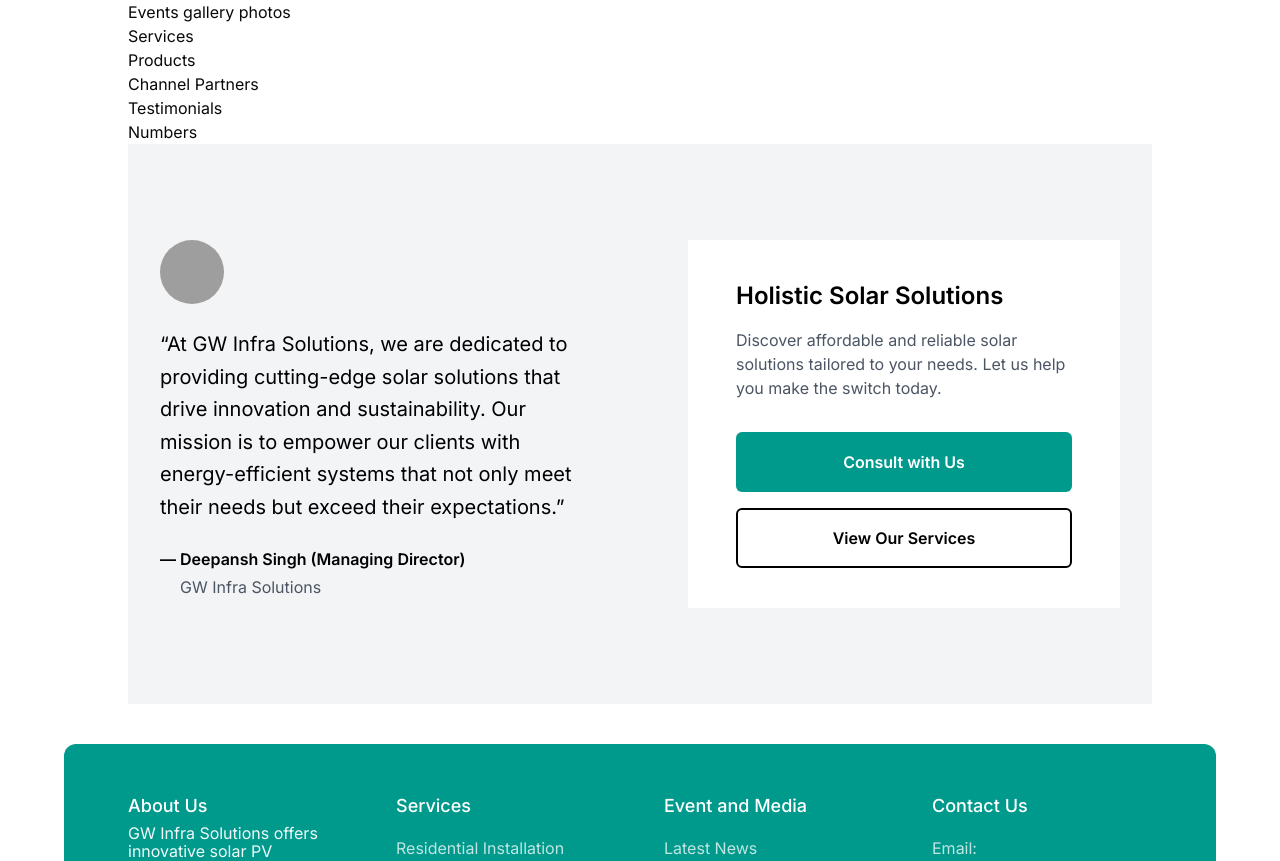
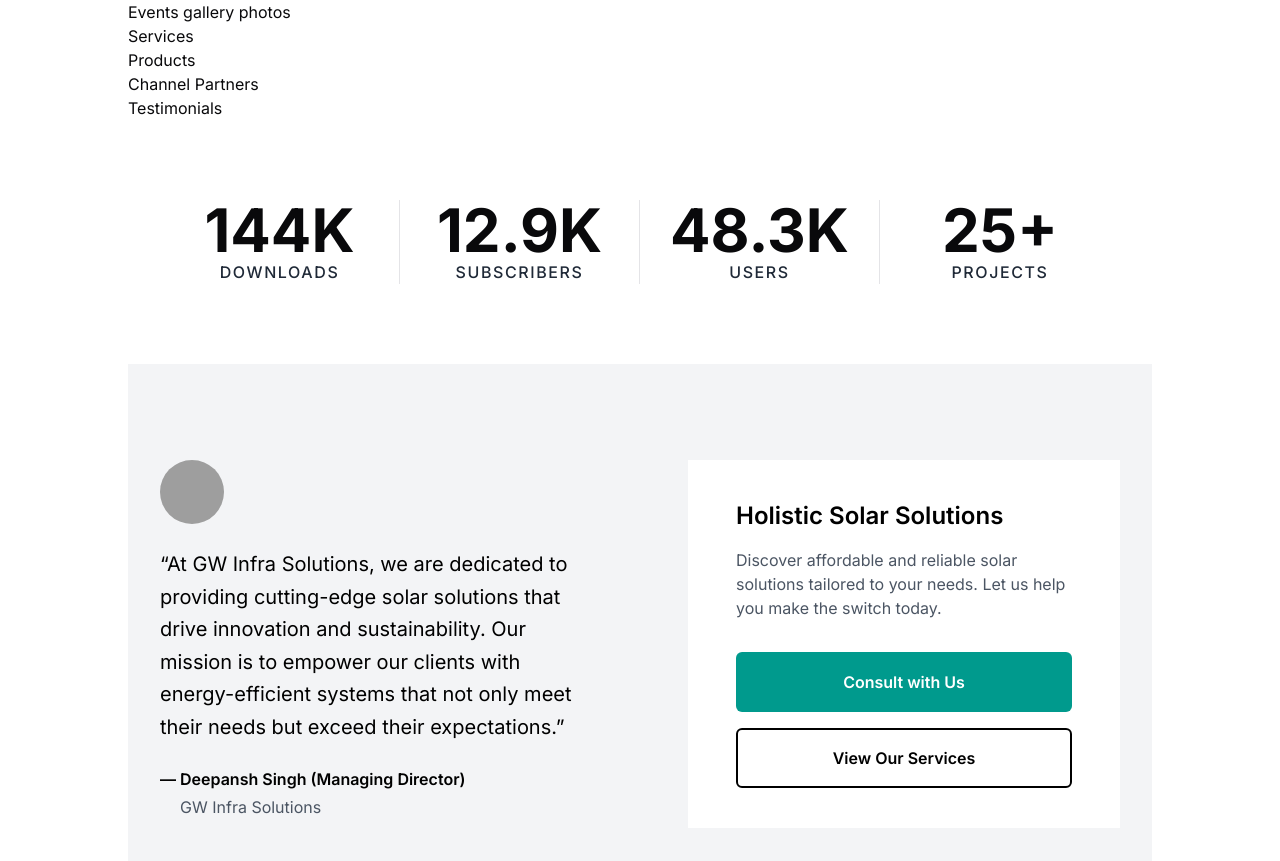
Before and after one commit to ashiii1/EvolTriv, a React (Vite) app in the folder client/: page / in a window 1280 px wide. Shown: the part 820-1681 px from the top of the page. Built offline with nearby package versions, Linux system fonts and the light colour scheme; grey boxes are pictures that could not be loaded; a web font is replaced by a local one.

Commit message:
added numbers

```diff
--- a/client/src/components/homeCompo/Number.jsx
+++ b/client/src/components/homeCompo/Number.jsx
@@ -3,7 +3,38 @@
 const Number = () => {
   return (
     <>
-      <div>Numbers</div>
+      <div className="px-4 py-16 mx-auto sm:max-w-xl md:max-w-full lg:max-w-screen-xl md:px-24 lg:px-8 lg:py-20">
+        <div className="grid grid-cols-2 row-gap-8 md:grid-cols-4">
+          <div className="text-center md:border-r">
+            <h6 className="text-4xl font-bold lg:text-5xl xl:text-6xl">144K</h6>
+            <p className="text-sm font-medium tracking-widest text-gray-800 uppercase lg:text-base">
+              Downloads
+            </p>
+          </div>
+          <div className="text-center md:border-r">
+            <h6 className="text-4xl font-bold lg:text-5xl xl:text-6xl">
+              12.9K
+            </h6>
+            <p className="text-sm font-medium tracking-widest text-gray-800 uppercase lg:text-base">
+              Subscribers
+            </p>
+          </div>
+          <div className="text-center md:border-r">
+            <h6 className="text-4xl font-bold lg:text-5xl xl:text-6xl">
+              48.3K
+            </h6>
+            <p className="text-sm font-medium tracking-widest text-gray-800 uppercase lg:text-base">
+              Users
+            </p>
+          </div>
+          <div className="text-center">
+            <h6 className="text-4xl font-bold lg:text-5xl xl:text-6xl">25+</h6>
+            <p className="text-sm font-medium tracking-widest text-gray-800 uppercase lg:text-base">
+              PROJECTS
+            </p>
+          </div>
+        </div>
+      </div>
     </>
   );
 };
```
